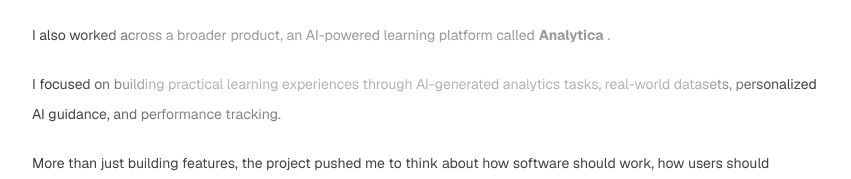
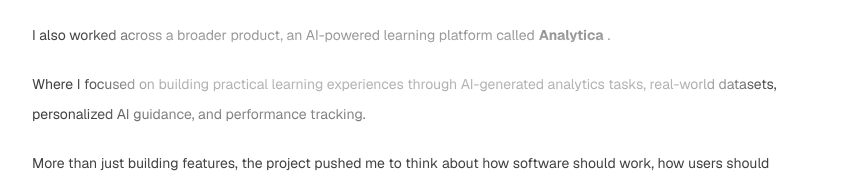
Before and after one commit to obasantomi/portfolio.me, a Next.js app: page / in a window 1280 px wide. Shown: the part 712-891 px from the top of the page, without its empty margins (214-1065 px from the left). Built offline with nearby package versions, Linux system fonts and the light colour scheme; a web font is replaced by a local one.

Commit message:
Edit Hero

```diff
--- a/src/components/HeroSection.tsx
+++ b/src/components/HeroSection.tsx
@@ -232,8 +232,8 @@ export const HeroSection = () => {
                   .
                 </motion.p>
                 <motion.p variants={fadeUp}>
-                  I focused on building practical learning experiences through
-                  AI-generated analytics tasks, real-world datasets,
+                  Where I focused on building practical learning experiences
+                  through AI-generated analytics tasks, real-world datasets,
                   personalized AI guidance, and performance tracking.
                 </motion.p>
                 <motion.p variants={fadeUp}>
```
